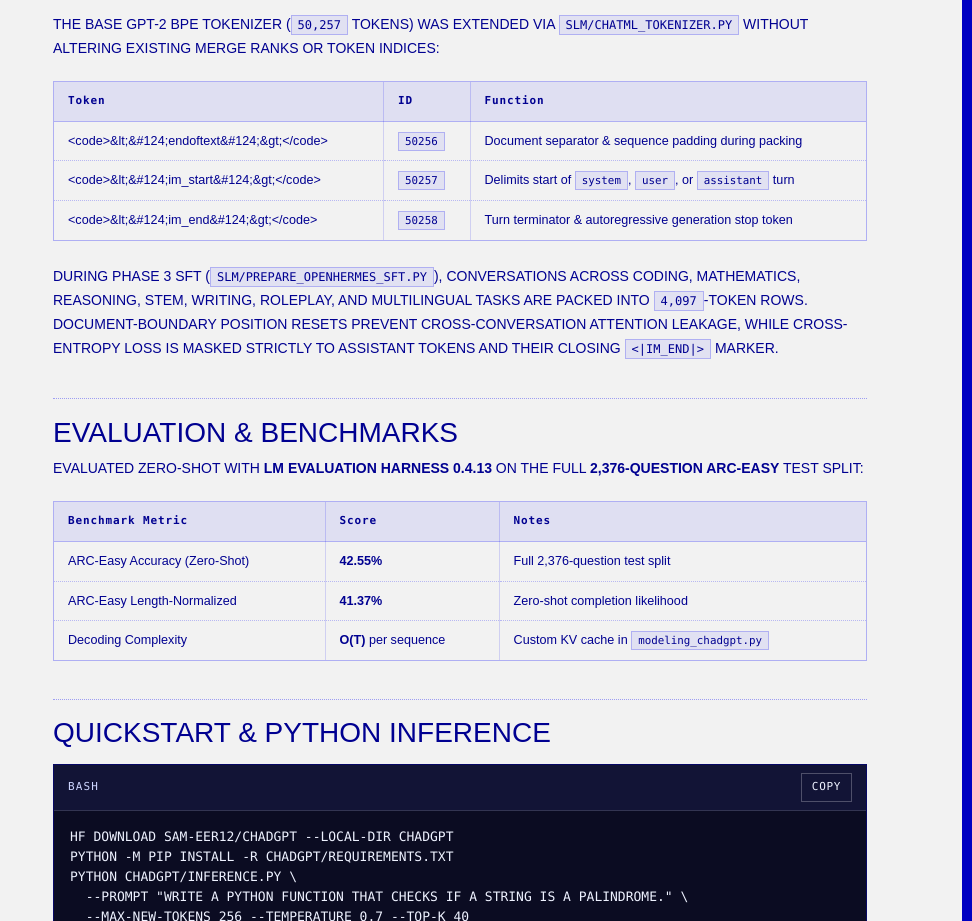
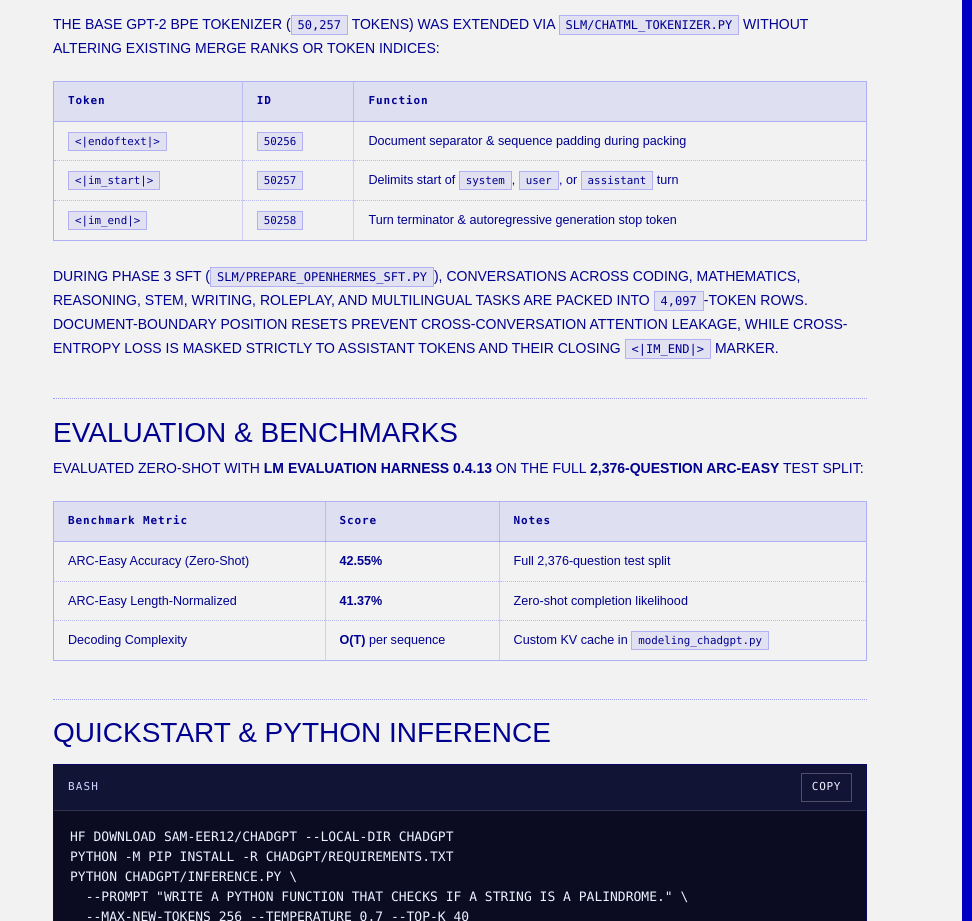
Before and after one commit to sam-eer12/sameer-hermes-portfolio, a Next.js app: page /projects/chadgpt in a window 1280 px wide. Shown: the part 4643-5564 px from the top of the page, without its empty margins (308-1280 px from the left). Built offline with nearby package versions, Linux system fonts and the light colour scheme; a web font is replaced by a local one.

Commit message:
Support inline <code> HTML tags and escaped pipes in Markdown tables

```diff
--- a/src/components/markdown-preview.tsx
+++ b/src/components/markdown-preview.tsx
@@ -16,10 +16,93 @@ type MarkdownBlock =
   | { type: "blockquote"; lines: string[] }
   | { type: "hr" };
 
+const NAMED_HTML_ENTITIES: Record<string, string> = {
+  lt: "<",
+  LT: "<",
+  gt: ">",
+  GT: ">",
+  amp: "&",
+  AMP: "&",
+  quot: '"',
+  QUOT: '"',
+  apos: "'",
+  nbsp: "\u00a0",
+  verbar: "|",
+  vert: "|",
+  Vert: "\u2016",
+  lbrack: "[",
+  rbrack: "]",
+  lcub: "{",
+  rcub: "}",
+  ast: "*",
+  bsol: "\\",
+  sol: "/",
+  grave: "`",
+  ndash: "\u2013",
+  mdash: "\u2014",
+  hellip: "\u2026",
+  middot: "\u00b7",
+  times: "\u00d7",
+  copy: "\u00a9",
+  reg: "\u00ae",
+  trade: "\u2122",
+};
+
+function resolveEntityMatch(
+  full: string,
+  dec?: string,
+  hex?: string,
+  named?: string
+): string {
+  if (dec !== undefined) {
+    const cp = Number.parseInt(dec, 10);
+    if (!Number.isFinite(cp) || cp <= 0 || cp > 0x10ffff || (cp >= 0xd800 && cp <= 0xdfff)) {
+      return "\ufffd";
+    }
+    return String.fromCodePoint(cp);
+  }
+  if (hex !== undefined) {
+    const cp = Number.parseInt(hex, 16);
+    if (!Number.isFinite(cp) || cp <= 0 || cp > 0x10ffff || (cp >= 0xd800 && cp <= 0xdfff)) {
+      return "\ufffd";
+    }
+    return String.fromCodePoint(cp);
+  }
+  if (named !== undefined && Object.prototype.hasOwnProperty.call(NAMED_HTML_ENTITIES, named)) {
+    return NAMED_HTML_ENTITIES[named];
+  }
+  return full;
+}
+
+function decodeHtmlEntities(input: string): string {
+  return input.replace(
+    /&(?:#(\d+)|#[xX]([0-9a-fA-F]+)|([a-zA-Z][a-zA-Z0-9]*));/g,
+    (full, dec?: string, hex?: string, named?: string) =>
+      resolveEntityMatch(full, dec, hex, named)
+  );
+}
+
+function decodePlainMarkdownText(input: string): string {
+  return input.replace(
+    /\\([\\`*_{}[\]()#+\-.!|>~<&])|&(?:#(\d+)|#[xX]([0-9a-fA-F]+)|([a-zA-Z][a-zA-Z0-9]*));/g,
+    (full, escaped?: string, dec?: string, hex?: string, named?: string) => {
+      if (escaped !== undefined) {
+        return escaped;
+      }
+      return resolveEntityMatch(full, dec, hex, named);
+    }
+  );
+}
+
+function stripInlineSyntax(text: string): string {
+  return decodeHtmlEntities(
+    text.replace(/<\/?code(?:\s[^>]*)?>/gi, "").replace(/`+/g, "")
+  );
+}
+
 function slugify(text: string): string {
-  return text
+  return stripInlineSyntax(text)
     .toLowerCase()
-    .replace(/`+/g, "")
     .replace(/[^a-z0-9\s-]/g, "")
     .trim()
     .replace(/\s+/g, "-");
@@ -36,13 +119,73 @@ function isTableDivider(line: string): boolean {
   return cells.length > 0 && cells.every((c) => /^:?-{2,}:?$/.test(c));
 }
 
+function countPrecedingBackslashes(str: string, index: number): number {
+  let count = 0;
+  for (let i = index - 1; i >= 0 && str[i] === "\\"; i--) {
+    count++;
+  }
+  return count;
+}
+
 function parseTableRow(line: string): string[] {
-  return line
-    .trim()
-    .replace(/^\|/, "")
-    .replace(/\|$/, "")
-    .split("|")
-    .map((cell) => cell.trim());
+  let raw = line.trim();
+  if (raw.startsWith("|")) {
+    raw = raw.slice(1);
+  }
+  if (raw.endsWith("|") && countPrecedingBackslashes(raw, raw.length - 1) % 2 === 0) {
+    raw = raw.slice(0, -1);
+  }
+
+  const cells: string[] = [];
+  let current = "";
+  let i = 0;
+
+  while (i < raw.length) {
+    // Keep same-line <code>...</code> tags intact even if they contain literal '|'
+    if (raw[i] === "<") {
+      const rest = raw.slice(i);
+      const codeMatch = rest.match(/^<code(?:\s[^>]*)?>[\s\S]*?<\/code>/i);
+      if (codeMatch) {
+        current += codeMatch[0];
+        i += codeMatch[0].length;
+        continue;
+      }
+    }
+
+    if (raw[i] === "\\") {
+      let endBs = i;
+      while (endBs < raw.length && raw[endBs] === "\\") {
+        endBs++;
+      }
+      const bsCount = endBs - i;
+      if (endBs < raw.length && raw[endBs] === "|") {
+        if (bsCount % 2 === 1) {
+          current += "\\".repeat(bsCount - 1) + "|";
+          i = endBs + 1;
+          continue;
+        }
+        current += raw.slice(i, endBs);
+        i = endBs;
+        continue;
+      }
+      current += raw.slice(i, endBs);
+      i = endBs;
+      continue;
+    }
+
+    if (raw[i] === "|") {
+      cells.push(current.trim());
+      current = "";
+      i++;
+      continue;
+    }
+
+    current += raw[i];
+    i++;
+  }
+
+  cells.push(current.trim());
+  return cells;
 }
 
 function parseMarkdown(source: string): MarkdownBlock[] {
@@ -109,7 +252,7 @@ function parseMarkdown(source: string): MarkdownBlock[] {
     if (headingMatch) {
       const level = headingMatch[1].length as 1 | 2 | 3 | 4;
       const text = headingMatch[2].trim();
-      if (level <= 3) lastHeading = text.replace(/`/g, "");
+      if (level <= 3) lastHeading = stripInlineSyntax(text);
       blocks.push({
         type: "heading",
         level,
@@ -203,14 +346,15 @@ function parseMarkdown(source: string): MarkdownBlock[] {
 
 function renderInline(text: string): React.ReactNode[] {
   const nodes: React.ReactNode[] = [];
-  const pattern = /(\[[^\]]+\]\([^)]+\)|`[^`]+`|\*\*[^*]+\*\*|\*[^*]+\*)/g;
+  const pattern =
+    /(\[[^\]]+\]\([^)]+\)|`[^`]+`|<code(?:\s[^>]*)?>[\s\S]*?<\/code>|\*\*[^*]+\*\*|\*[^*]+\*)/gi;
   let lastIdx = 0;
   let match: RegExpExecArray | null;
   let keyIdx = 0;
 
   while ((match = pattern.exec(text)) !== null) {
     if (match.index > lastIdx) {
-      nodes.push(text.slice(lastIdx, match.index));
+      nodes.push(decodePlainMarkdownText(text.slice(lastIdx, match.index)));
     }
     const token = match[0];
     if (token.startsWith("[")) {
@@ -226,11 +370,11 @@ function renderInline(text: string): React.ReactNode[] {
             rel={isExternal ? "noopener noreferrer" : undefined}
             className="hw-md-inline-link"
           >
-            {label}
+            {renderInline(label)}
           </a>
         );
       } else {
-        nodes.push(token);
+        nodes.push(decodePlainMarkdownText(token));
       }
     } else if (token.startsWith("`")) {
       nodes.push(
@@ -238,6 +382,17 @@ function renderInline(text: string): React.ReactNode[] {
           {token.slice(1, -1)}
         </code>
       );
+    } else if (/^<code(?:\s[^>]*)?>/i.test(token)) {
+      const codeTagMatch = token.match(/^<code(?:\s[^>]*)?>([\s\S]*?)<\/code>$/i);
+      if (codeTagMatch) {
+        nodes.push(
+          <code key={`htmlcode-${keyIdx++}`} className="hw-md-inline-code">
+            {decodeHtmlEntities(codeTagMatch[1])}
+          </code>
+        );
+      } else {
+        nodes.push(decodePlainMarkdownText(token));
+      }
     } else if (token.startsWith("**")) {
       nodes.push(<strong key={`b-${keyIdx++}`}>{renderInline(token.slice(2, -2))}</strong>);
     } else if (token.startsWith("*")) {
@@ -247,7 +402,7 @@ function renderInline(text: string): React.ReactNode[] {
   }
 
   if (lastIdx < text.length) {
-    nodes.push(text.slice(lastIdx));
+    nodes.push(decodePlainMarkdownText(text.slice(lastIdx)));
   }
   return nodes;
 }
@@ -627,7 +782,7 @@ export function ProjectMarkdownExplorer({ project }: { project: ProjectData }) {
                         h.level === 3 ? "pl-3 text-xs opacity-75" : "text-xs font-medium"
                       }`}
                     >
-                      {h.text.replace(/`/g, "")}
+                      {stripInlineSyntax(h.text)}
                     </a>
                   ))}
                 </nav>
```
Also changed, not shown: tests/verify-portfolio.mjs (+34 -0 lines).
